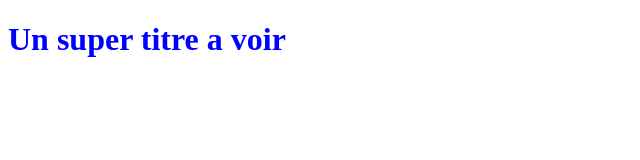
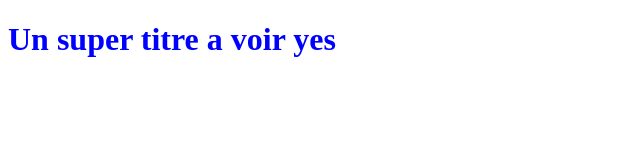
Before and after one commit to lafertas/testCourse, a plain HTML site: page index.html in a window 1280 px wide. Shown: the full height of the page, 0-640 px from the left. Drawn offline with Linux system fonts and the light colour scheme.

Commit message:
Update index.html

```diff
--- a/index.html
+++ b/index.html
@@ -5,6 +5,6 @@
    <link rel="stylesheet" type="text/css" href="styles.css">
 </head>
 <body>
-   <h1>Un super titre a voir</h1>
+   <h1>Un super titre a voir yes </h1>
 </body>
 </html>
```
